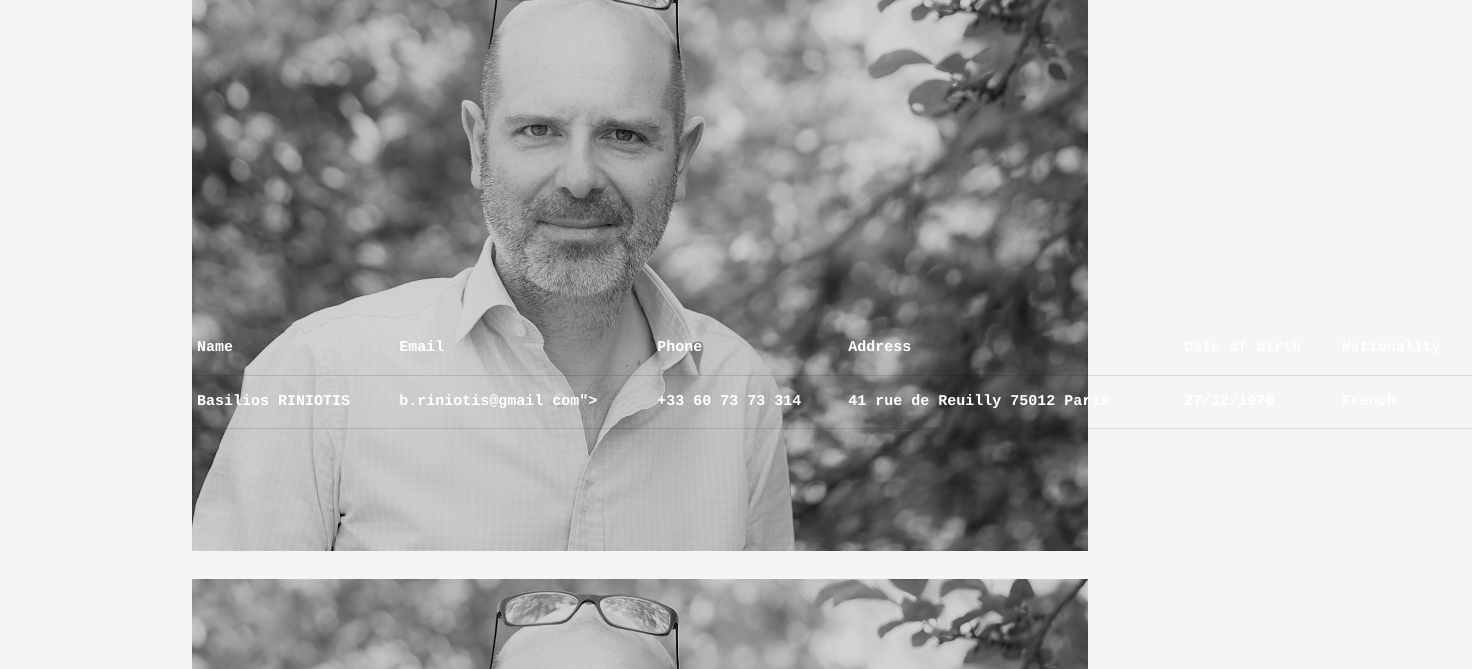
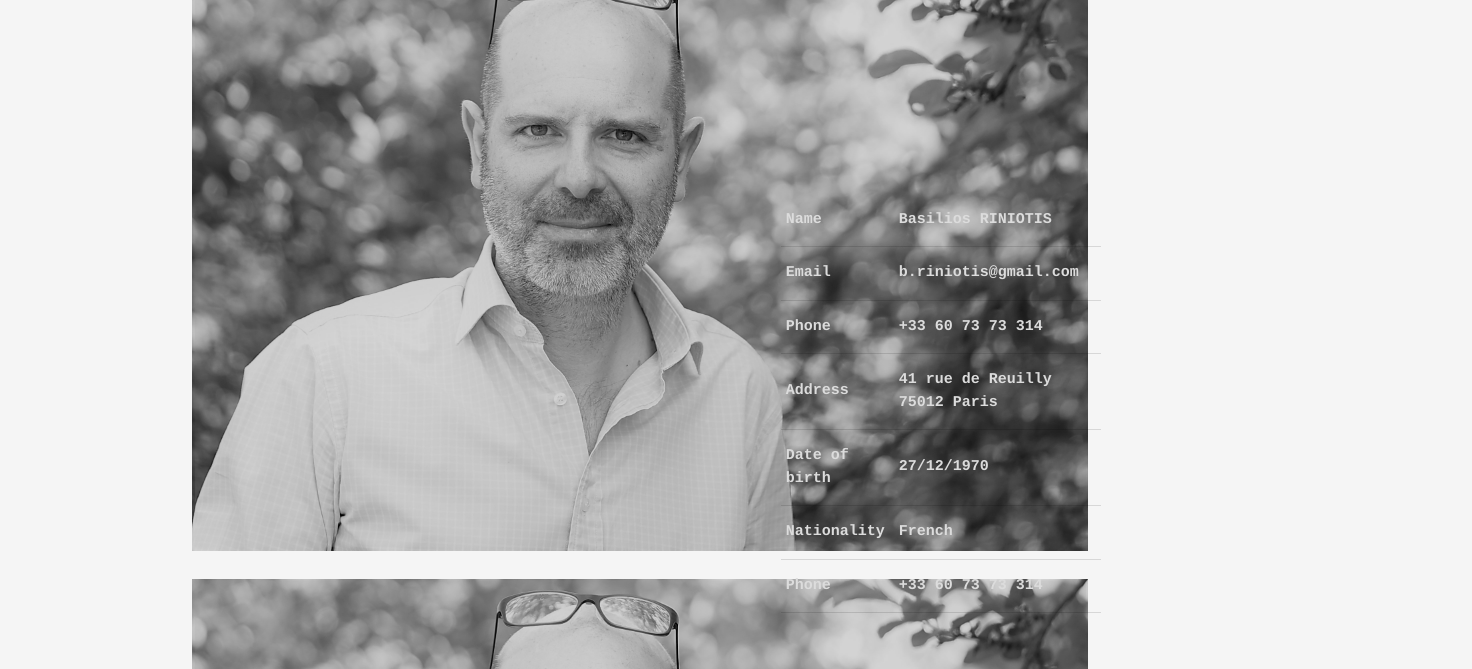
Before and after one commit to Basilios/Basilios.github.io, a plain HTML site: page PortfolioMaterialize.html in a window 1280 px wide. Shown: the part 131-800 px from the top of the page, 1472 px wide, since content can reach past the window. Drawn offline with nearby package versions, Linux system fonts and the light colour scheme; files whose address does not match are found by name.

Commit message:
insertion table dans onglet about

```diff
--- a/PortfolioMaterialize.html
+++ b/PortfolioMaterialize.html
@@ -120,21 +120,32 @@
                         <thead>
                             <tr>
                                 <th>Name</th>
-                                <th>Email</th>
-                                <th>Phone</th>
-                                <th>Address</th>
-                                <th>Date of birth</th>
-                                <th>Nationality</th>
+                                <th>Basilios RINIOTIS</th>
                             </tr>
                         </thead>
                         <tbody>
                             <tr>
-                                <th>Basilios RINIOTIS</th>
-                                <th>b.riniotis@gmail com"></th>
+                                <th>Email</th>
+                                <th>b.riniotis@gmail.com</th>
+                            </tr>
+                            <tr>
+                                <th>Phone</th>
                                 <th>+33 60 73 73 314</th>
+                            </tr>
+                            <tr>
+                                <th>Address</th>
                                 <th>41 rue de Reuilly 75012 Paris</th>
-                                <th>27/12/1970</th>
+                            </tr>
+                            <th>Date of birth</th>
+                            <th>27/12/1970</th>
+                            </tr>
+                            <tr>
+                                <th>Nationality</th>
                                 <th>French</th>
+                            </tr>
+                            <tr>
+                                <th>Phone</th>
+                                <th>+33 60 73 73 314</th>
                             </tr>
                         </tbody>
                     </table>
--- a/css/stylematerialize.css
+++ b/css/stylematerialize.css
@@ -74,7 +74,9 @@ a:hover {
 }
 
 #table {
-    color: white;
+    color: gainsboro;
+    width: 25%;
     position: absolute;
-    bottom: 30%;
+    bottom: 7%;
+    right: 14%;
 }
```
